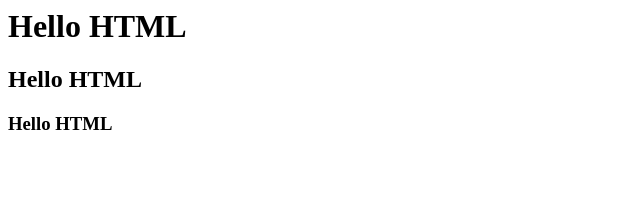
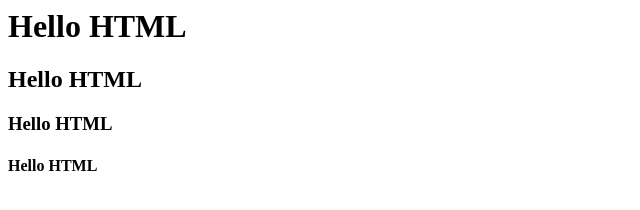
Before and after one commit to BunningVa/learning-git, a plain HTML site: page index.html in a window 1280 px wide. Shown: the whole page, without its empty margins (0-640 px from the left). Drawn offline with Linux system fonts and the light colour scheme.

Commit message:
add h4 in index.html

```diff
--- a/index.html
+++ b/index.html
@@ -6,6 +6,7 @@
 	<h1>Hello HTML</h1>
 	<h2>Hello HTML</h2>
 	<h3>Hello HTML</h3>
+	<h4>Hello HTML</h4>
 </body>
 
 </html>
```
